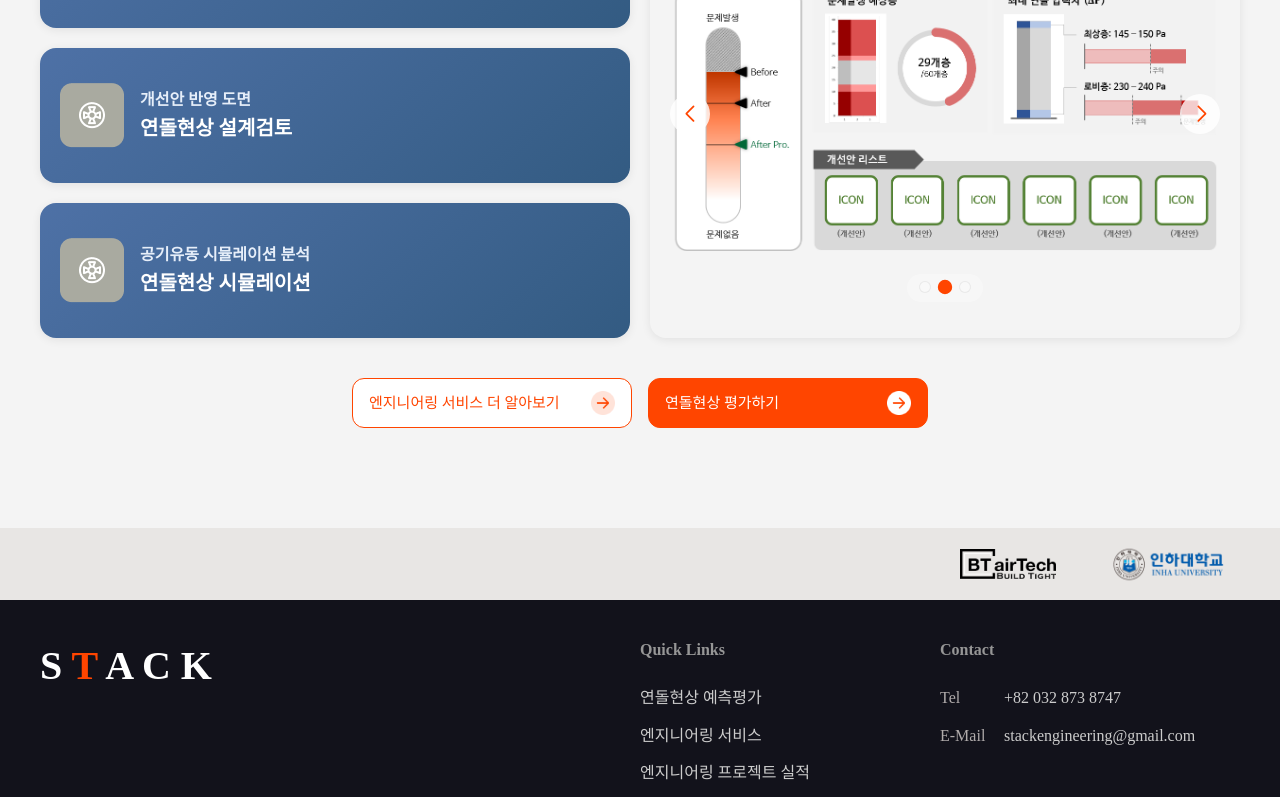
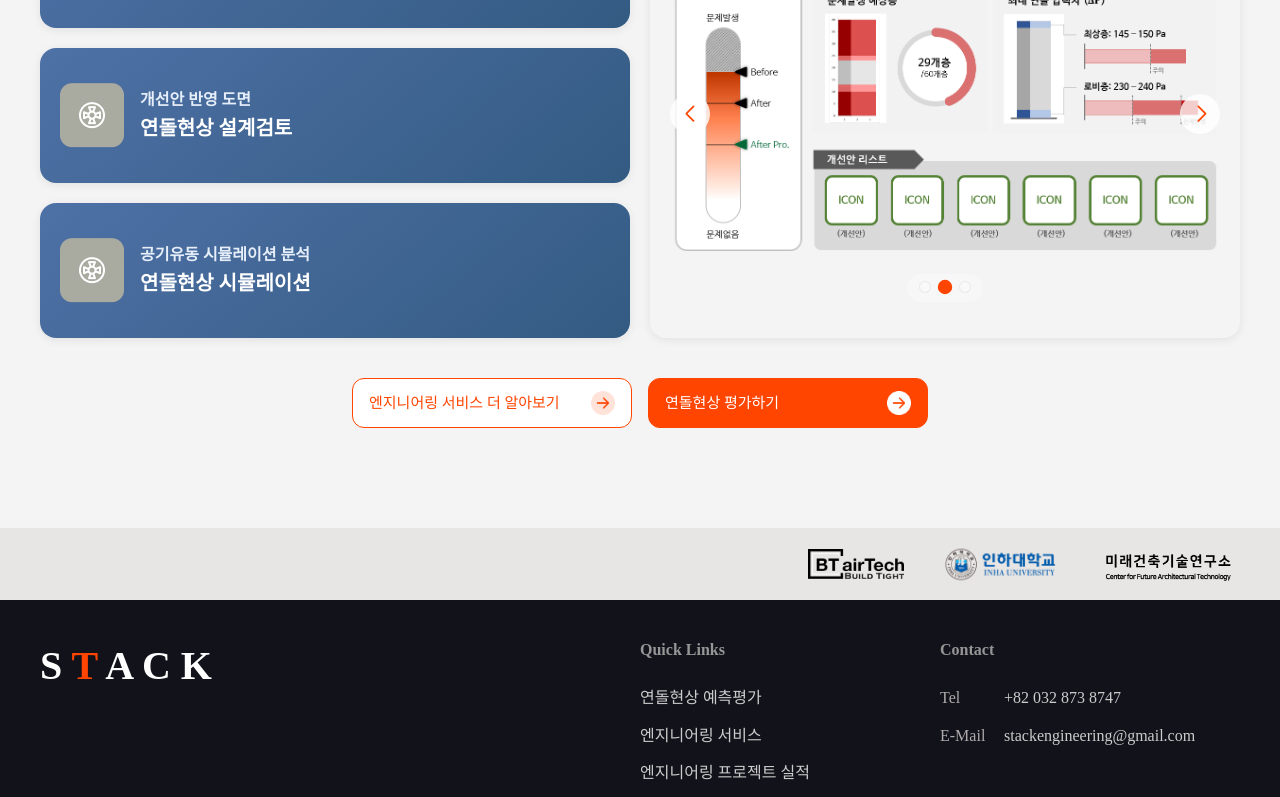
Before and after one commit to loo4os2o/stack-frontend, a Next.js app: page / in a window 1280 px wide. Shown: the part 1611-2408 px from the top of the page. Built offline with nearby package versions, Linux system fonts and the light colour scheme.

Commit message:
[수정] Footer 컴포넌트에 새로운 링크 및 이미지 추가, CSS 간격 조정

```diff
--- a/src/components/Footer.tsx
+++ b/src/components/Footer.tsx
@@ -1,8 +1,9 @@
 import React from 'react';
 import Link from 'next/link';
 import Image from 'next/image';
+import logoINHA from '@/assets/images/logo-INHA_University.png';
+import logoMirae from '@/assets/images/logo-mirae.png';
 import logoBTairTech from '@/assets/images/logo-BTairTech.png';
-import logoINHA from '@/assets/images/logo-INHA_University.png';
 
 const Footer = () => {
   return (
@@ -11,6 +12,9 @@ const Footer = () => {
         {/* 링크바 있을때 */}
         <div className="footer-link-bar">
           <div className="inner">
+            <Link href="https://www.inha.ac.kr/kr/4174/subview.do" target="_blank">
+              <Image src={logoMirae} alt="미래 로고 바로가기" width={144} />
+            </Link>
             <Link href="https://www.inha.ac.kr/kr/index.do" target="_blank">
               <Image src={logoINHA} alt="인하대학교 바로가기" width={144} />
             </Link>
--- a/src/css/main.css
+++ b/src/css/main.css
@@ -534,7 +534,7 @@
   display: flex;
   flex-direction: row-reverse;
   align-items: center;
-  gap: 2.5rem;
+  gap: 1.5rem;
 }
 .footer-link-bar .inner a {
   /* flex: 1; */
```
Also changed, not shown: src/assets/images/logo-mirae.png (added).
